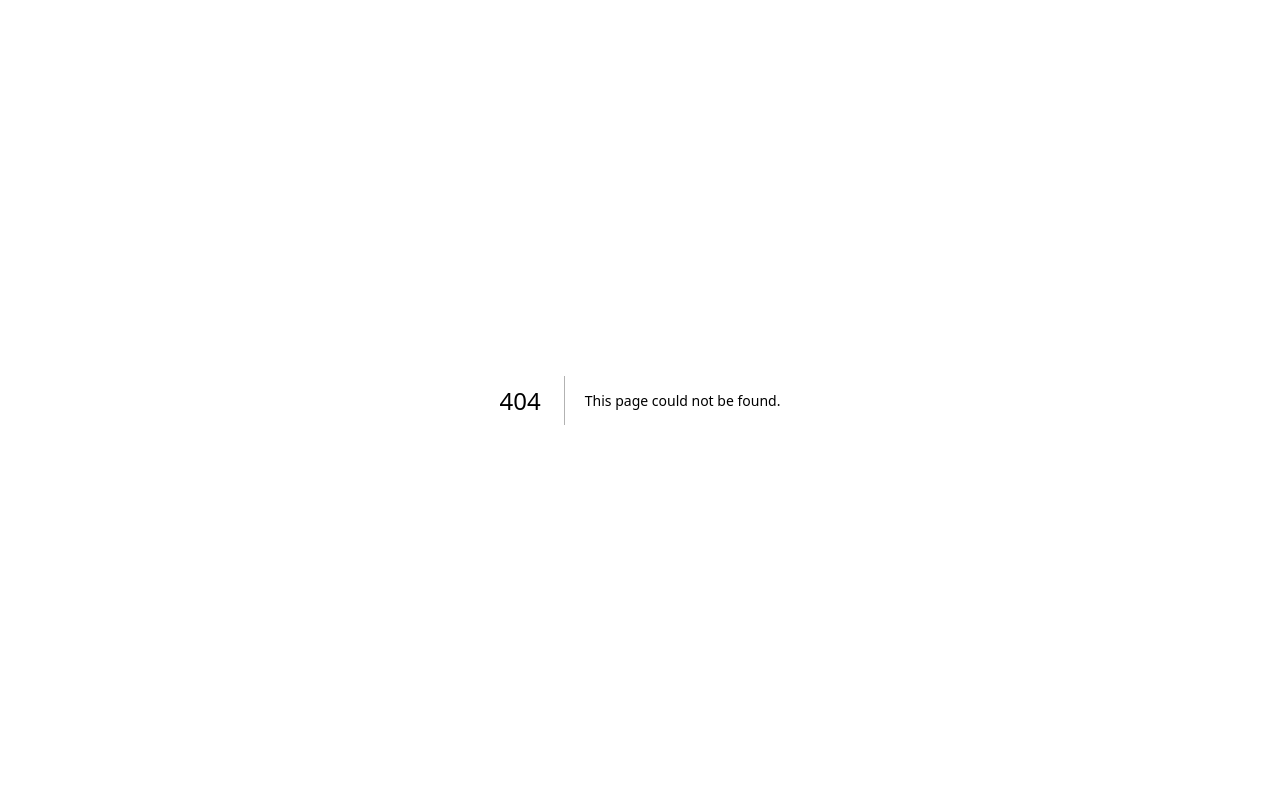
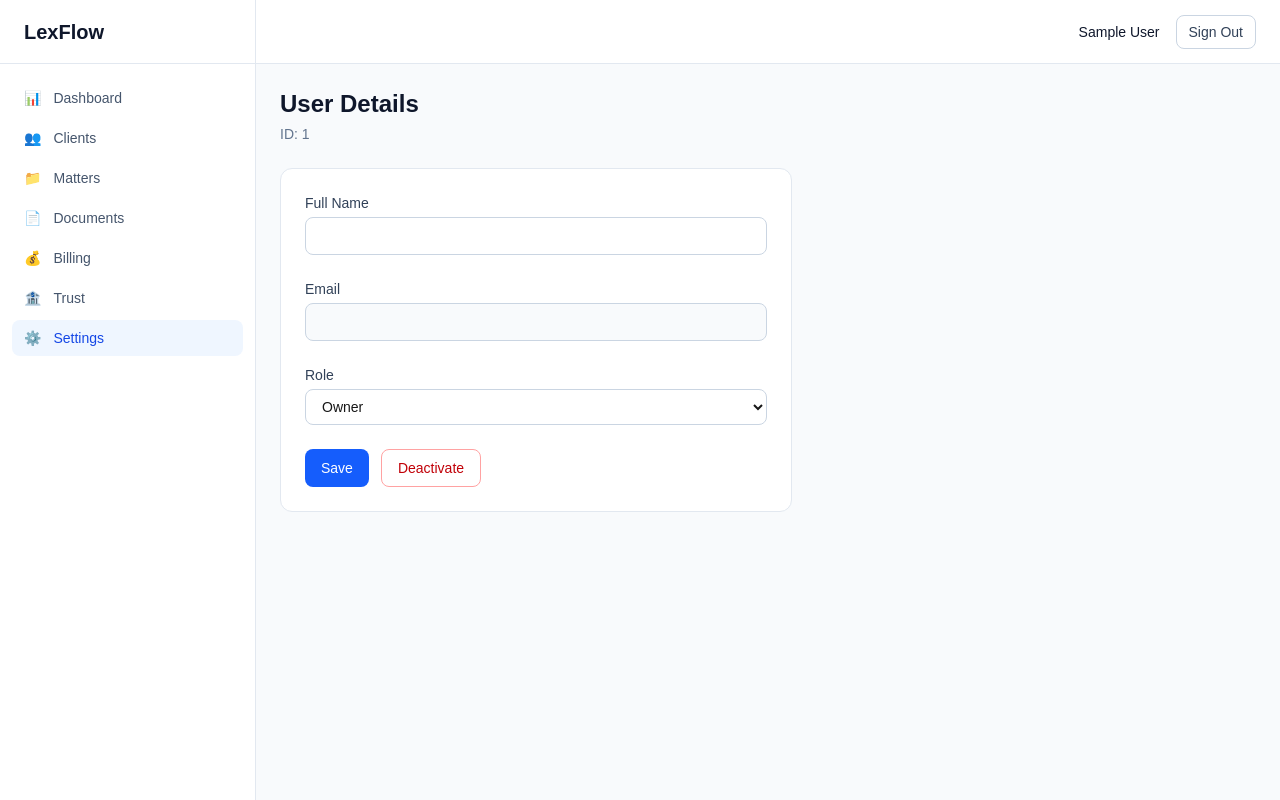
Before and after one commit to BigRigVibeCoder/lexflow-frontend, a Next.js app: page /settings/users/1 in a window 1280 px wide. Before the commit this address had no page. Built offline with nearby package versions, Linux system fonts and the light colour scheme; no server answers; sample sign-in values are in the browser's storage.

Commit message:
feat(SPR-002): T-017 user management UI
Why: Owners need to manage user accounts
What: User list + detail/edit pages + render tests
Files: src/app/(dashboard)/settings/users/page.tsx, [id]/page.tsx
Agent: coder
Refs: SPR-002

```diff
--- /dev/null
+++ b/src/app/(dashboard)/settings/users/[id]/page.tsx
@@ -0,0 +1,15 @@
+"use client";
+import { useParams } from "next/navigation";
+export default function UserDetailPage() {
+  const params = useParams();
+  const userId = params.id as string;
+  return (
+    <div data-testid="user-detail-page"><h1 className="text-2xl font-bold text-slate-900">User Details</h1><p className="mt-1 text-sm text-slate-500">ID: {userId}</p>
+    <div className="mt-6 max-w-lg space-y-6 rounded-xl border border-slate-200 bg-white p-6">
+      <div><label className="mb-1 block text-sm font-medium text-slate-700">Full Name</label><input type="text" className="w-full rounded-lg border border-slate-300 px-3 py-2 text-sm" disabled data-testid="user-name-input" /></div>
+      <div><label className="mb-1 block text-sm font-medium text-slate-700">Email</label><input type="email" className="w-full rounded-lg border border-slate-300 bg-slate-50 px-3 py-2 text-sm" disabled data-testid="user-email-input" /></div>
+      <div><label htmlFor="role-select" className="mb-1 block text-sm font-medium text-slate-700">Role</label><select id="role-select" className="w-full rounded-lg border border-slate-300 px-3 py-2 text-sm" data-testid="user-role-select"><option value="owner">Owner</option><option value="attorney">Attorney</option><option value="paralegal">Paralegal</option><option value="bookkeeper">Bookkeeper</option><option value="intake_specialist">Intake Specialist</option></select></div>
+      <div className="flex gap-3"><button className="rounded-lg bg-blue-600 px-4 py-2 text-sm font-medium text-white hover:bg-blue-700 transition-colors" data-testid="save-user-button">Save</button><button className="rounded-lg border border-red-300 px-4 py-2 text-sm font-medium text-red-700 hover:bg-red-50 transition-colors" data-testid="deactivate-user-button">Deactivate</button></div>
+    </div></div>
+  );
+}
--- /dev/null
+++ b/src/app/(dashboard)/settings/users/page.tsx
@@ -0,0 +1,7 @@
+"use client";
+export default function UsersPage() {
+  return (
+    <div data-testid="users-page"><div className="flex items-center justify-between"><div><h1 className="text-2xl font-bold text-slate-900">User Management</h1><p className="mt-1 text-sm text-slate-500">Manage users, roles, and access.</p></div><button className="rounded-lg bg-blue-600 px-4 py-2 text-sm font-medium text-white hover:bg-blue-700 transition-colors" data-testid="create-user-button">Create User</button></div>
+    <div className="mt-6 overflow-hidden rounded-xl border border-slate-200 bg-white"><table className="w-full text-left text-sm" data-testid="users-table"><thead><tr className="border-b border-slate-200 bg-slate-50"><th className="px-4 py-3 font-medium text-slate-600" scope="col">Name</th><th className="px-4 py-3 font-medium text-slate-600" scope="col">Email</th><th className="px-4 py-3 font-medium text-slate-600" scope="col">Role</th><th className="px-4 py-3 font-medium text-slate-600" scope="col">Status</th><th className="px-4 py-3 font-medium text-slate-600" scope="col">Actions</th></tr></thead><tbody><tr><td className="px-4 py-3 text-slate-500 italic" colSpan={5}>Connect tRPC client to load users</td></tr></tbody></table></div></div>
+  );
+}
```
Also changed, not shown: 2 other files (tests, documents, lock files or other folders).
